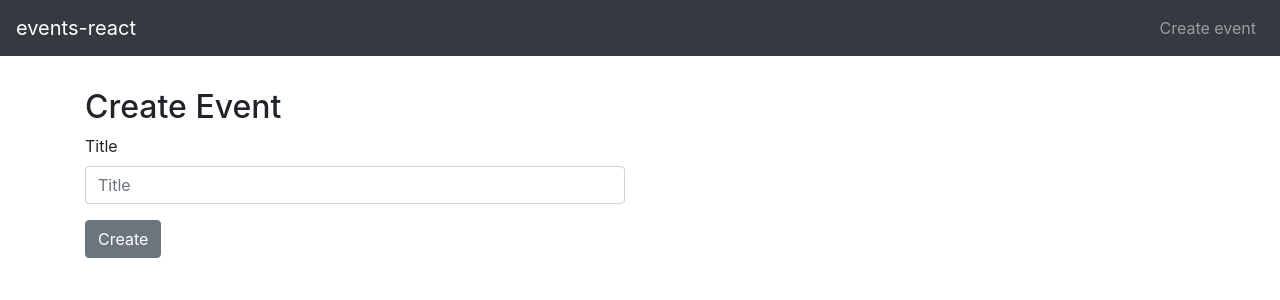
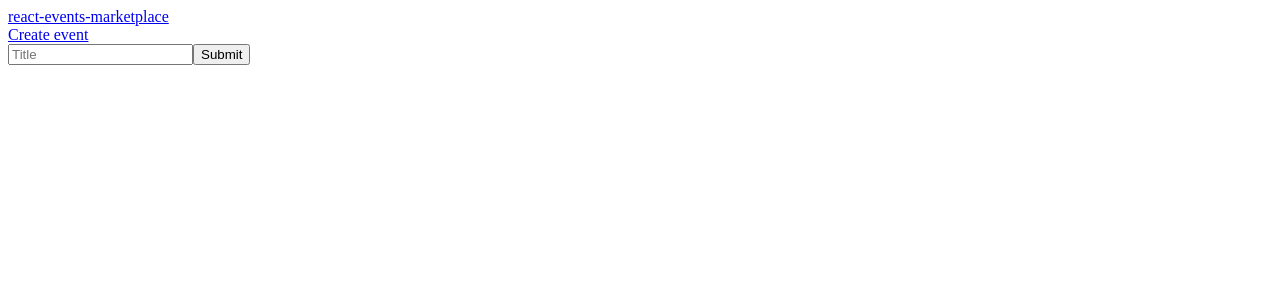
Before and after one commit to trco/react-events-marketplace, a React (Create React App) app in the folder frontend/: page /create in a window 1280 px wide. Shown: the top 300 px of the page. Built offline with nearby package versions, Linux system fonts and the light colour scheme.

Commit message:
update packages, remove reactstrap, fix EventForm

```diff
--- a/frontend/src/components/CustomNavbar.js
+++ b/frontend/src/components/CustomNavbar.js
@@ -1,39 +1,15 @@
 import React from 'react';
-import { Collapse, Navbar, NavbarToggler, NavbarBrand,
-         Nav, NavItem, NavLink } from 'reactstrap';
+import { Link } from 'react-router-dom';
 
 class CustomNavbar extends React.Component {
 
-  constructor(props) {
-    super(props);
-
-    this.toggle = this.toggle.bind(this);
-    this.state = {
-      isOpen: false
-    };
-  }
-
-  toggle() {
-    this.setState({
-      isOpen: !this.state.isOpen
-    });
-  }
-
   render() {
     return (
-      <>
-        <Navbar color="dark" dark expand="md">
-          <NavbarBrand href="/">events-react</NavbarBrand>
-          <NavbarToggler onClick={this.toggle} />
-          <Collapse isOpen={this.state.isOpen} navbar>
-            <Nav className="ml-auto" navbar>
-              <NavItem>
-                <NavLink href="/create">Create event</NavLink>
-              </NavItem>
-            </Nav>
-          </Collapse>
-        </Navbar>
-      </>
+      <div>
+        <Link to="/">react-events-marketplace</Link>
+        <br/>
+        <Link to="/create">Create event</Link>
+      </div>
     );
   }
 }
--- a/frontend/src/components/EventForm.js
+++ b/frontend/src/components/EventForm.js
@@ -1,49 +1,117 @@
 import React from 'react';
 import axios from 'axios';
-import { Button, Form, FormGroup, Label, Input } from 'reactstrap';
 
 class EventForm extends React.Component {
 
-  handleFormSubmit = (e, requestMethod, event, eventID) => {
-    const title = e.target.elements.title.value;
+  state = {
+    event: {},
+    eventID: 0,
+    fields : {
+      title: '',
+    },
+    fieldErrors: {}
+  }
+
+  componentDidMount() {
+    // match is passed to this.props from <Route />
+    // params contains the dynamic parts of the route's path as key/value pairs
+    const eventID = this.props.match.params.eventID;
+    if (eventID) {
+      axios.get(`http://127.0.0.1:8000/api/${eventID}/`)
+        .then(res => {
+          this.setState({
+            event: res.data,
+            eventID: eventID,
+            fields: res.data
+          });
+        });
+    }
+  };
+
+  handleFormSubmit = () => {
+    const requestMethod = this.state.eventID ? "put" : "post";
+    console.log(requestMethod);
 
     switch (requestMethod) {
       case 'post':
         return axios.post('http://127.0.0.1:8000/api/', {
-          title: title
+          title: this.state.fields.title
         })
         .then(res => console.log(res))
         .catch(error => console.log(error));
       case 'put':
-        return axios.put(`http://127.0.0.1:8000/api/${eventID}/`, {
-          title: title
+        return axios.put(`http://127.0.0.1:8000/api/${this.state.eventID}/`, {
+          title: this.state.fields.title
         })
         .then(res => console.log(res))
         .catch(error => console.log(error));
     }
   }
 
+  onInputChange = ({ name, value, error }) => {
+    const fields = Object.assign({}, this.state.fields);
+    const fieldErrors = Object.assign({}, this.state.fieldErrors);
+
+    fields[name] = value;
+    fieldErrors[name] = error;
+
+    this.setState({ fields, fieldErrors });
+    console.log(this.state.fields);
+  }
+
   render() {
     return (
-      <Form onSubmit={(e) => this.handleFormSubmit(
-        e,
-        this.props.requestMethod,
-        this.props.event,
-        this.props.eventID
-      )}>
-        <FormGroup>
-          <Label for="title">Title</Label>
-          <Input
-            type="text"
-            name="title"
-            id="id_title"
-            defaultValue={this.props.event != null ? this.props.event.title : null}
-            placeholder="Title" />
-        </FormGroup>
-        <Button htmltype="submit">{this.props.btnText}</Button>
-      </Form>
+      <div>
+        <form onSubmit={this.handleFormSubmit}>
+          <Field
+            placeholder='Title'
+            name='title'
+            value={this.state.fields.title}
+            // validate={value => value ? false : 'Title is required.'}
+            onChange={this.onInputChange}
+          />
+          <input type='submit'/>
+        </form>
+      </div>
     );
   }
 }
 
 export default EventForm;
+
+class Field extends React.Component {
+
+  state = {
+    value: this.props.value,
+    error: false
+  }
+
+  // Enables clearing of the fields after successful submission
+  static getDerivedStateFromProps(nextProps) {
+    return { value: nextProps.value }
+  }
+
+  onChange = (evt) => {
+    const name = this.props.name;
+    const value = evt.target.value;
+    const error = this.props.validate ? this.props.validate(value) : false;
+
+    this.setState({ value, error });
+
+    // Pass values to the form onInputChange
+    this.props.onChange({ name, value, error });
+  }
+
+  render() {
+    return (
+      <>
+        <input
+          placeholder={this.props.placeholder}
+          value={this.state.value}
+          onChange={this.onChange}
+        />
+        <span style={{ color: 'red' }}>{this.state.error}</span>
+      </>
+    )
+  }
+}
--- a/frontend/src/components/Events.js
+++ b/frontend/src/components/Events.js
@@ -1,29 +1,12 @@
 import React from 'react';
-import { Col, Card, CardImg, CardBody, CardTitle, CardText, Button } from 'reactstrap';
 import { Link } from 'react-router-dom';
-
-const margin2em = {
-  'marginBottom': '2em'
-};
 
 const Event = ({ data }) => {
   return (
-    <>
-      <Col xs="12" md="6" lg="4" key={data.id} style={margin2em}>
-        <Card>
-          <CardImg top width="100%" src="https://placeholdit.imgix.net/~text?txtsize=33&txt=318%C3%97180&w=318&h=180" alt="Card image cap" />
-          <CardBody>
-            <Link to={`/event/${data.id}`}>
-              <CardTitle>{data.title}</CardTitle>
-              <CardText>{data.description}</CardText>
-            </Link>
-            <Link to={`/update/${data.id}`}>
-              <Button>Update</Button>
-            </Link>
-          </CardBody>
-        </Card>
-      </Col>
-    </>
+    <div key={data.id}>
+      <Link to={`/event/${data.id}`}>{data.title}</Link>
+      <Link to={`/update/${data.id}`}>Update</Link>
+    </div>
   );
 }
 
--- a/frontend/src/containers/CustomLayout.js
+++ b/frontend/src/containers/CustomLayout.js
@@ -1,31 +1,15 @@
 import React from 'react';
-import { Container, Row, Col } from 'reactstrap';
 
 import CustomNavbar from '../components/CustomNavbar'
 
-const padding0 = {
-  padding: '0'
-};
+const CustomLayout = ({ children }) => {
 
-const margin2em = {
-  'marginBottom': '2em'
-};
-
-const CustomLayout = ({ children }) => {
-    return (
-      <>
-        <Container fluid={true} style={margin2em}>
-          <Row>
-            <Col style={padding0}>
-              <CustomNavbar />
-            </Col>
-          </Row>
-        </Container>
-        <Container fluid={false}>
-          {children}
-        </Container>
-      </>
-    );
+  return (
+    <div>
+      <CustomNavbar />
+      {children}
+    </div>
+  );
 }
 
 export default CustomLayout;
--- a/frontend/src/containers/EventDetailView.js
+++ b/frontend/src/containers/EventDetailView.js
@@ -1,14 +1,10 @@
 import React from 'react';
-import { Col, Button } from 'reactstrap';
 import axios from 'axios';
 
 class EventDetailView extends React.Component {
 
-  constructor(props) {
-    super(props);
-    this.state = {
-      event: {}
-    };
+  state = {
+    event: {}
   }
 
   componentDidMount() {
@@ -32,17 +28,13 @@ class EventDetailView extends React.Component {
   render() {
     const event = this.state.event;
     return (
-      <>
-        <Col>
-          <h1>{event.title}</h1>
-          <p>{event.description}</p>
-        </Col>
-        <Col xs="12" md="6">
-          <form onSubmit={this.handleDelete}>
-            <Button htmltype="submit">Delete</Button>
-          </form>
-        </Col>
-      </>
+      <div>
+        <h1>{event.title}</h1>
+        <p>{event.description}</p>
+        {/* <form onSubmit={this.handleDelete}>
+          <Button htmltype="submit">Delete</Button>
+        </form> */}
+      </div>
     );
   }
 }
--- a/frontend/src/containers/EventFormView.js
+++ /dev/null
@@ -1,49 +0,0 @@
-import React from 'react';
-import axios from 'axios';
-import { Col } from 'reactstrap';
-
-import EventForm from '../components/EventForm';
-
-class EventFormView extends React.Component {
-
-  constructor(props) {
-    super(props);
-    this.state = {
-      event: {},
-      eventID: 0
-    };
-  }
-
-  componentDidMount() {
-    // match is passed to this.props from <Route />
-    // params contains the dynamic parts of the route's path as key/value pairs
-    const eventID = this.props.match.params.eventID;
-    if (eventID) {
-      axios.get(`http://127.0.0.1:8000/api/${eventID}/`)
-        .then(res => {
-          this.setState({
-            event: res.data,
-            eventID: eventID
-          });
-        });
-    }
-  };
-
-  render() {
-    return (
-      <>
-        <Col xs="12" md="6">
-          <h2>{this.state.eventID ? "Update" : "Create"} Event</h2>
-          <EventForm
-            requestMethod={this.state.eventID ? "put" : "post"}
-            event={this.state.eventID ? this.state.event : null}
-            eventID={this.state.eventID ? this.state.eventID : null}
-            btnText={this.state.eventID ? "Update" : "Create"}
-          />
-        </Col>
-      </>
-    );
-  }
-}
-
-export default EventFormView;
--- a/frontend/src/containers/EventListView.js
+++ b/frontend/src/containers/EventListView.js
@@ -5,11 +5,8 @@ import Events from '../components/Events';
 
 class EventListView extends React.Component {
 
-  constructor(props) {
-    super(props);
-    this.state = {
-      events: []
-    };
+  state = {
+    events: []
   }
 
   componentDidMount() {
--- a/frontend/src/index.css
+++ /dev/null
@@ -1,14 +0,0 @@
-body {
-  margin: 0;
-  padding: 0;
-  font-family: -apple-system, BlinkMacSystemFont, "Segoe UI", "Roboto", "Oxygen",
-    "Ubuntu", "Cantarell", "Fira Sans", "Droid Sans", "Helvetica Neue",
-    sans-serif;
-  -webkit-font-smoothing: antialiased;
-  -moz-osx-font-smoothing: grayscale;
-}
-
-code {
-  font-family: source-code-pro, Menlo, Monaco, Consolas, "Courier New",
-    monospace;
-}
--- a/frontend/src/index.js
+++ b/frontend/src/index.js
@@ -1,9 +1,7 @@
 import React from 'react';
 import ReactDOM from 'react-dom';
-import './index.css';
 import App from './App';
 import * as serviceWorker from './serviceWorker';
-import 'bootstrap/dist/css/bootstrap.min.css';
 
 ReactDOM.render(<App />, document.getElementById('root'));
 
--- a/frontend/src/routes.js
+++ b/frontend/src/routes.js
@@ -1,18 +1,17 @@
 import React from 'react';
 import { Route } from 'react-router-dom';
-import { Row } from 'reactstrap';
 
 import EventListView from './containers/EventListView';
 import EventDetailView from './containers/EventDetailView';
-import EventFormView from './containers/EventFormView';
+import EventForm from './components/EventForm';
 
 const Router = () => (
-  <Row>
+  <>
     <Route exact path='/' component={EventListView} />
     <Route exact path='/event/:eventID' component={EventDetailView} />
-    <Route exact path='/create' component={EventFormView} />
-    <Route exact path='/update/:eventID' component={EventFormView} />
-  </Row>
+    <Route exact path='/create' component={EventForm} />
+    <Route exact path='/update/:eventID' component={EventForm} />
+  </>
 );
 
 export default Router;
```
Also changed, not shown: frontend/package.json (+16 -12 lines), 1 other file (tests, documents, lock files or other folders).
